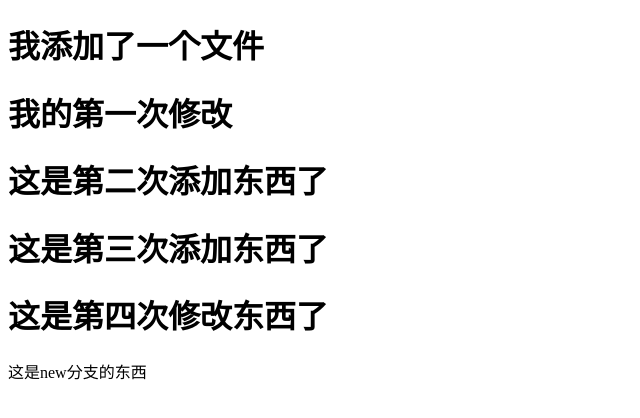
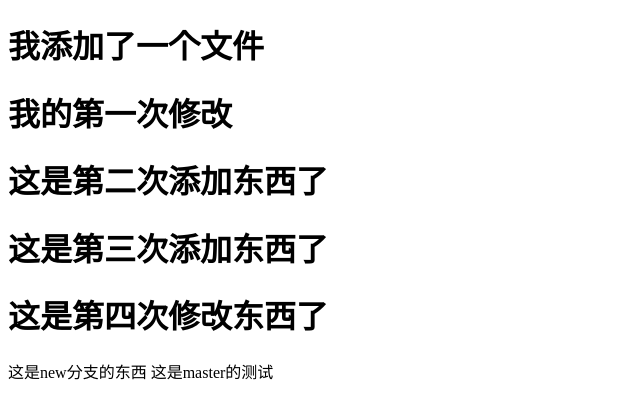
Before and after one commit to cckkzz/testgit, a plain HTML site: page index.html in a window 1280 px wide. Shown: the whole page, without its empty margins (0-640 px from the left). Drawn offline with Linux system fonts and the light colour scheme.

Commit message:
master测试分支

```diff
--- a/index.html
+++ b/index.html
@@ -11,5 +11,6 @@
 	<h1>这是第三次添加东西了</h1>
 	<h1>这是第四次修改东西了</h1>
 	这是new分支的东西
+	这是master的测试
 </body>
 </html>
```
